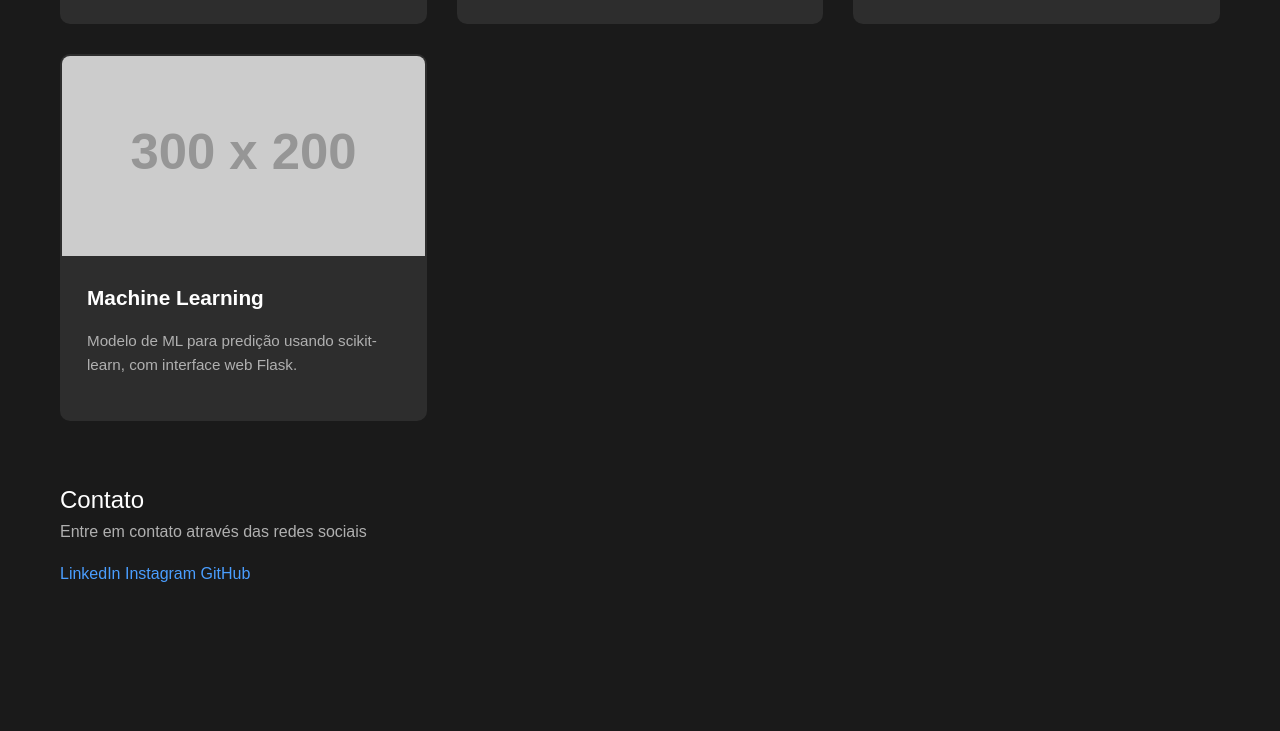
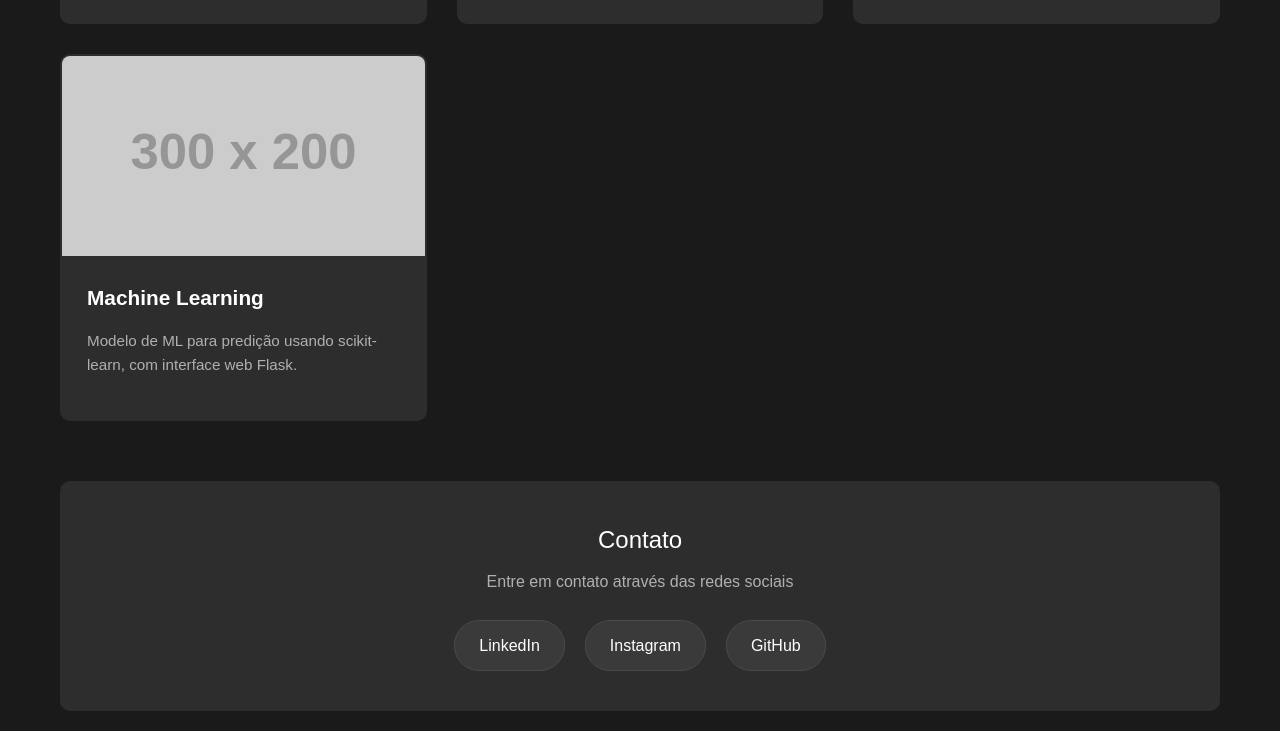
Before and after one commit to xManoelx/portifolio-dev, a plain HTML site: page index.html in a window 1280 px wide. Shown: the part 1637-2368 px from the top of the page. Before the commit the page ends 2223 px from the top, so only its background shows below. Drawn offline with Linux system fonts and the light colour scheme; placeholder pictures from the web are drawn by us.

Commit message:
estruturando footer

```diff
--- /dev/null
+++ b/style/footer.css
@@ -0,0 +1,62 @@
+/* Footer Styles */
+footer {
+    background-color: #2d2d2d;
+    padding: 40px 0;
+    text-align: center;
+    border-radius: 10px;
+    margin-bottom: 20px;
+}
+
+.footer-content h3 {
+    color: #ffffff;
+    margin-bottom: 10px;
+    font-size: 1.5rem;
+}
+
+.footer-content p {
+    color: #b0b0b0;
+    margin-bottom: 25px;
+}
+
+/* Social Links */
+.social-links {
+    display: flex;
+    justify-content: center;
+    gap: 20px;
+    flex-wrap: wrap;
+}
+
+.social-link {
+    display: inline-block;
+    padding: 12px 24px;
+    background-color: #3a3a3a;
+    color: #ffffff;
+    border-radius: 25px;
+    text-decoration: none;
+    font-weight: 500;
+    border: 1px solid #4a4a4a;
+    transition: all 0.3s ease;
+}
+
+.social-link:hover {
+    background-color: #4a9eff;
+    border-color: #4a9eff;
+    color: #ffffff;
+    transform: translateY(-2px);
+}
+
+/* Responsive Footer */
+@media (max-width: 768px) {
+    footer {
+        padding: 30px 0;
+    }
+
+    .social-links {
+        gap: 15px;
+    }
+
+    .social-link {
+        padding: 10px 20px;
+        font-size: 0.9rem;
+    }
+}
--- a/style/index.css
+++ b/style/index.css
@@ -1,3 +1,4 @@
 @import url(global.css);
 @import url(header.css);
 @import url(body.css);
+@import url(footer.css);
```
